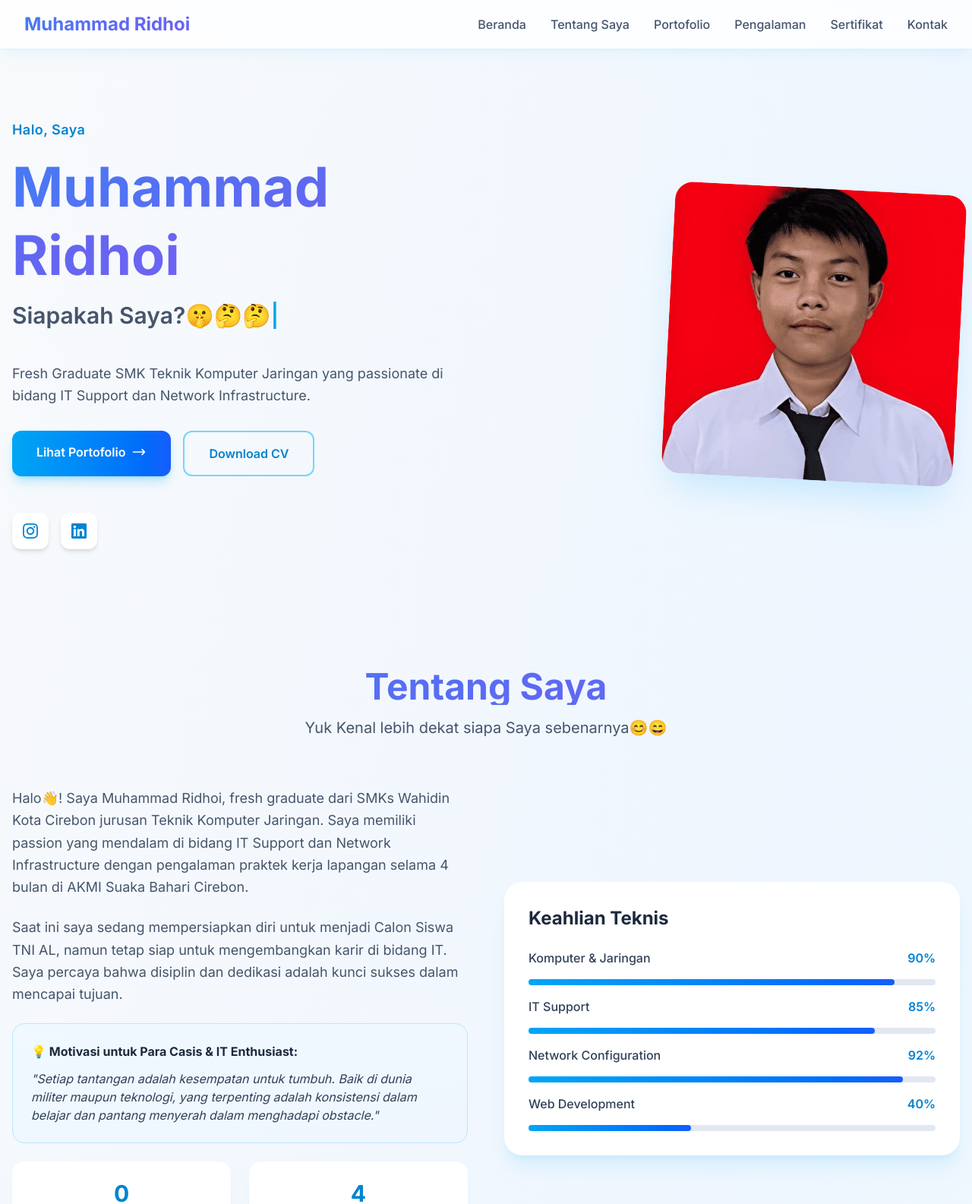
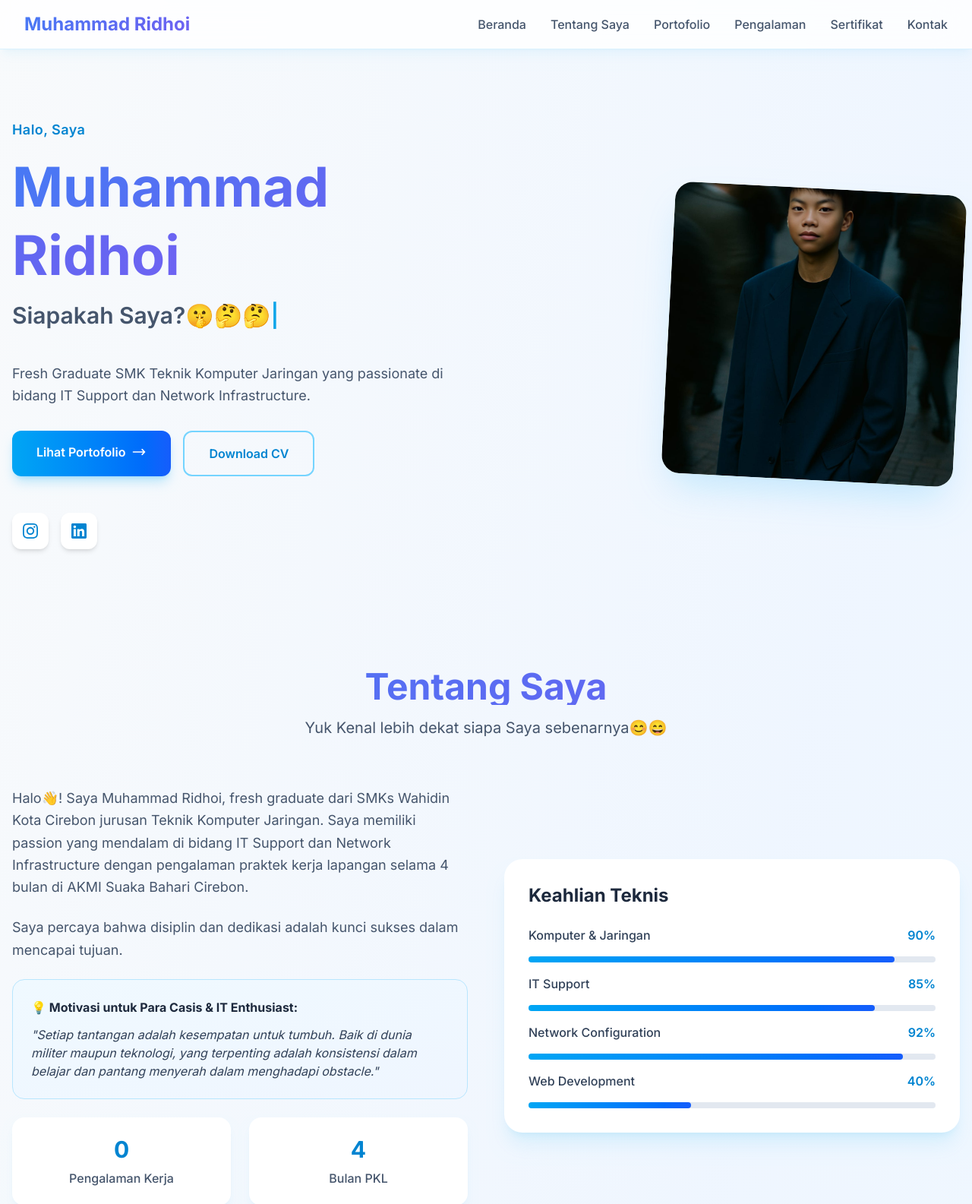
Before and after one commit to Muhammad-ridhoi/portofolio-ridhoi-tailwindcss, a website: page index.html in a window 1280 px wide. Shown: the top 1585 px of the page at 76% size. Drawn offline with Linux system fonts and the light colour scheme.

Commit message:
perubahan gambar dan delete teks di tentang saya

```diff
--- a/index.html
+++ b/index.html
@@ -434,7 +434,7 @@
             >
               <!-- RIDHOI: Ganti dengan path foto kamu di folder img/ -->
               <img
-                src="img/pass-foto.jpeg"
+                src="img/ridhoi.jpeg"
                 alt="Muhammad Ridhoi Profile Photo"
                 class="w-full h-full object-cover"
                 onerror="this.style.display='none'; this.nextElementSibling.style.display='flex';"
@@ -471,8 +471,6 @@
               bulan di AKMI Suaka Bahari Cirebon.
             </p>
             <p class="text-lg leading-relaxed text-slate-600">
-              Saat ini saya sedang mempersiapkan diri untuk menjadi Calon Siswa
-              TNI AL, namun tetap siap untuk mengembangkan karir di bidang IT.
               Saya percaya bahwa disiplin dan dedikasi adalah kunci sukses dalam
               mencapai tujuan.
             </p>
```
Also changed, not shown: img/ridhoi.jpeg (added).
